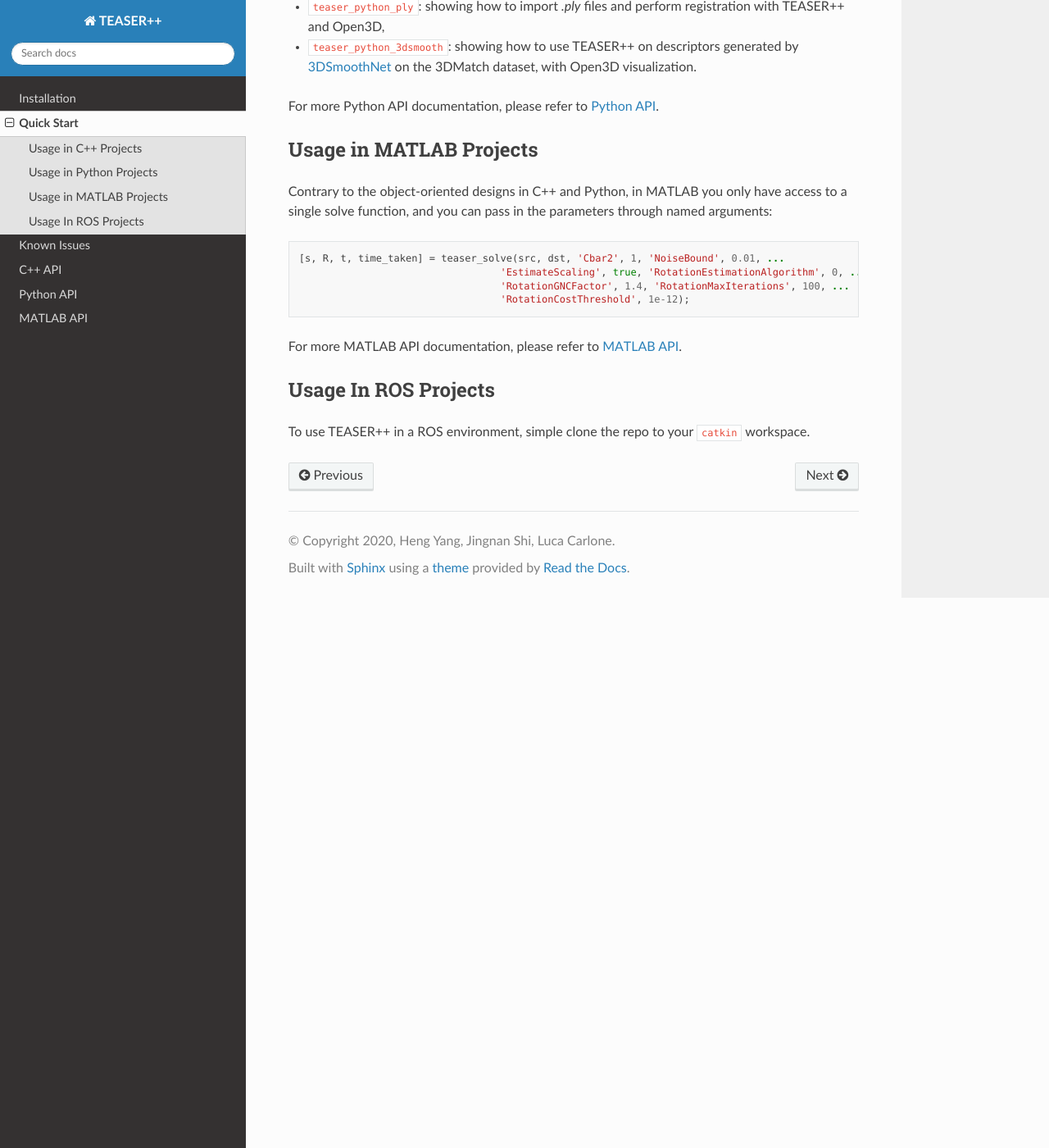
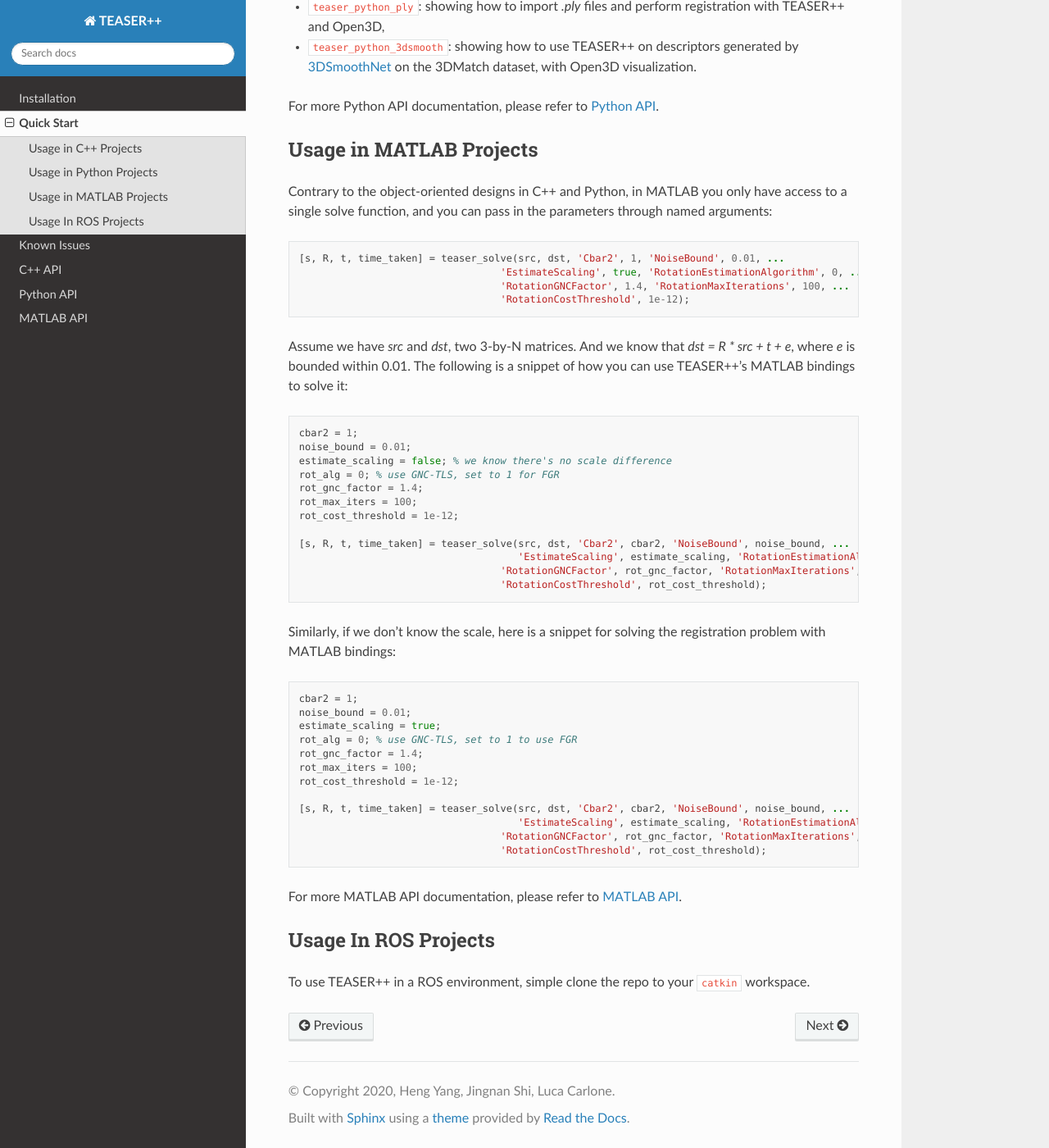
Before and after one commit to MIT-SPARK/TEASER-plusplus, a Sphinx documentation site: the page built from doc/quickstart.rst, in a window 1280 px wide and 1400 px high, scrolled down 2465 px. Shown: the whole window at 82% size. Built offline with Sphinx 7.4.7 and the Read the Docs theme 2.0.0, drawn with Linux system fonts in a browser that asks for light colours.

Commit message:
Minor changes

```diff
--- a/doc/index.rst
+++ b/doc/index.rst
@@ -26,3 +26,8 @@ Indices and tables
 * :ref:`genindex`
 * :ref:`modindex`
 * :ref:`search`
+
+Acknowledgements
+================
+
+This work was partially funded by ARL DCIST CRA W911NF-17-2-0181, ONR RAIDER N00014-18-1-2828, Lincoln Laboratory “Resilient Perception in Degraded Environments”, and the Google Daydream Research Program.
--- a/doc/quickstart.rst
+++ b/doc/quickstart.rst
@@ -130,6 +130,40 @@ Contrary to the object-oriented designs in C++ and Python, in MATLAB you only ha
                                      'RotationGNCFactor', 1.4, 'RotationMaxIterations', 100, ...
                                      'RotationCostThreshold', 1e-12);
 
+Assume we have `src` and `dst`, two 3-by-N matrices. And we know that `dst = R * src + t + e`, where `e` is bounded within 0.01. The following is a snippet of how you can use TEASER++'s MATLAB bindings to solve it:
+
+.. code-block:: matlab
+
+   cbar2 = 1;
+   noise_bound = 0.01;
+   estimate_scaling = false; % we know there's no scale difference
+   rot_alg = 0; % use GNC-TLS, set to 1 for FGR
+   rot_gnc_factor = 1.4;
+   rot_max_iters = 100;
+   rot_cost_threshold = 1e-12;
+
+   [s, R, t, time_taken] = teaser_solve(src, dst, 'Cbar2', cbar2, 'NoiseBound', noise_bound, ...
+                                        'EstimateScaling', estimate_scaling, 'RotationEstimationAlgorithm', rot_alg, ...
+                                     'RotationGNCFactor', rot_gnc_factor, 'RotationMaxIterations', 100, ...
+                                     'RotationCostThreshold', rot_cost_threshold);
+
+Similarly, if we don't know the scale, here is a snippet for solving the registration problem with MATLAB bindings:
+
+.. code-block:: matlab
+
+   cbar2 = 1;
+   noise_bound = 0.01;
+   estimate_scaling = true;
+   rot_alg = 0; % use GNC-TLS, set to 1 to use FGR
+   rot_gnc_factor = 1.4;
+   rot_max_iters = 100;
+   rot_cost_threshold = 1e-12;
+
+   [s, R, t, time_taken] = teaser_solve(src, dst, 'Cbar2', cbar2, 'NoiseBound', noise_bound, ...
+                                        'EstimateScaling', estimate_scaling, 'RotationEstimationAlgorithm', rot_alg, ...
+                                     'RotationGNCFactor', rot_gnc_factor, 'RotationMaxIterations', 100, ...
+                                     'RotationCostThreshold', rot_cost_threshold);
+
 For more MATLAB API documentation, please refer to :ref:`api-matlab`.
 
 Usage In ROS Projects
```
